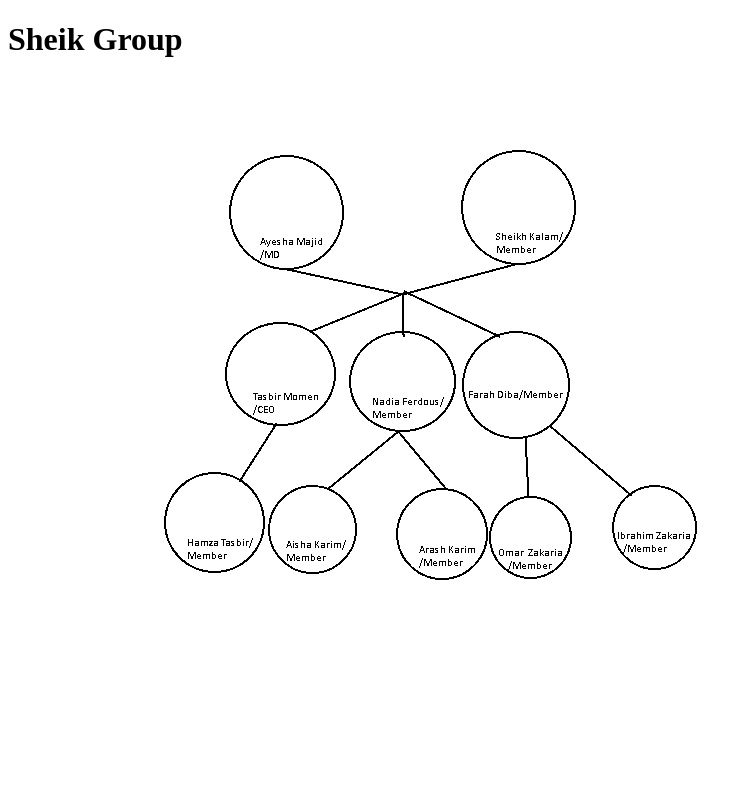
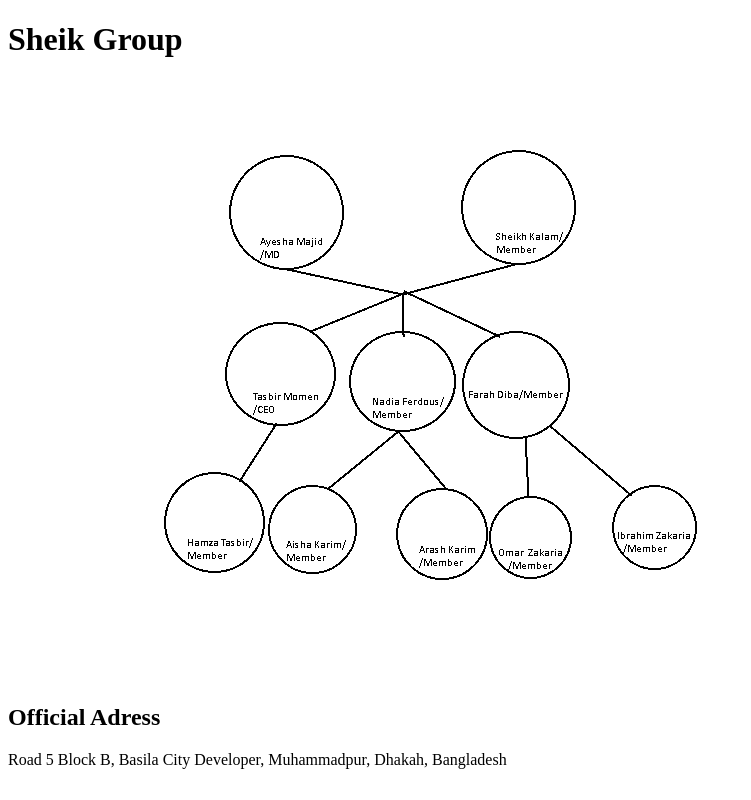
Before and after one commit to omaribnzakaria/sheikgroup, a plain HTML site: page index.html in a window 1280 px wide. Shown: the whole page, without its empty margins (0-751 px from the left). Drawn offline with Linux system fonts and the light colour scheme.

Commit message:
Update index.html

```diff
--- a/index.html
+++ b/index.html
@@ -3,3 +3,5 @@
 <body>
 <h1>Sheik Group</h1>
 <img src="shiekh.png" alt="Oops, this image is not working, please contact me on github with your device and browser type">
+<h2>Official Adress</h2>
+<p>Road 5 Block B, Basila City Developer, Muhammadpur, Dhakah, Bangladesh</p>
```
